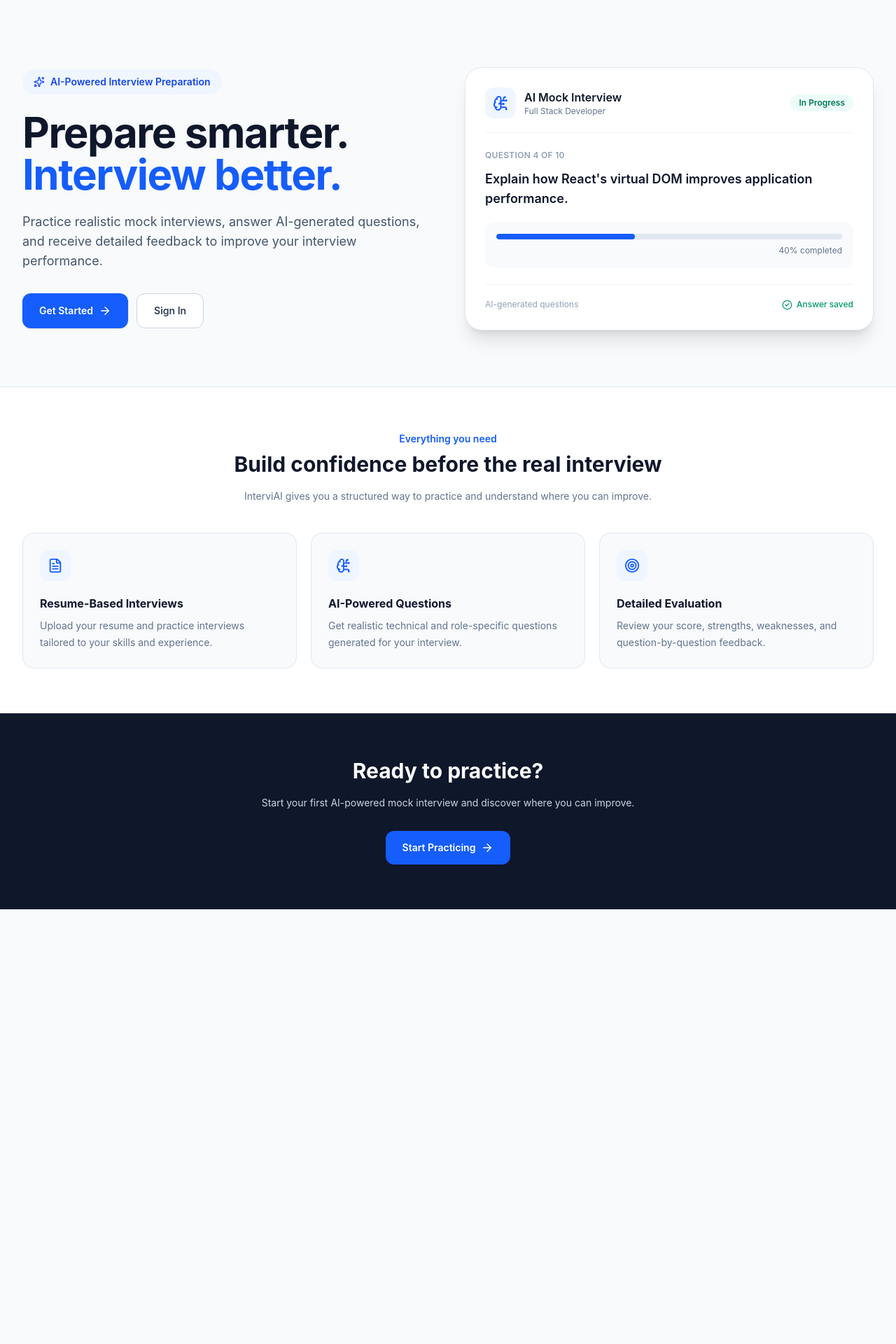
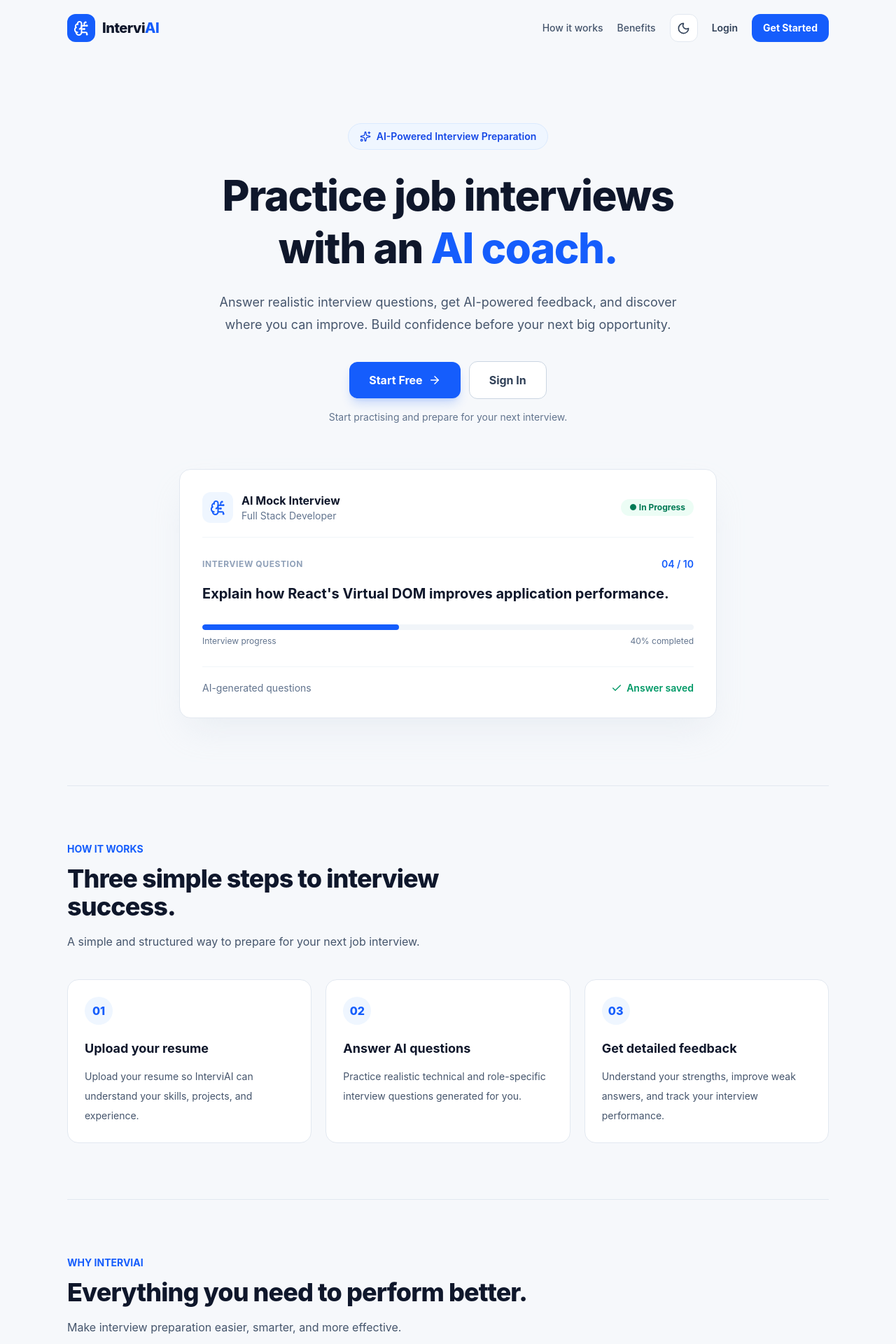
Before and after one commit to Sujalpatil-2007/Intervi_AI, a React (Vite) app in the folder client/: page / in a window 1280 px wide. Shown: the top 1920 px of the page at 70% size. Before the commit the page ends 1299 px from the top, so only its background shows below. Built offline with nearby package versions, Linux system fonts and the light colour scheme; no server answers.

Commit message:
updated and dark mode added

```diff
--- a/client/src/pages/public/HomePage.jsx
+++ b/client/src/pages/public/HomePage.jsx
@@ -1,202 +1,357 @@
 import { Link } from "react-router-dom";
+import { useTheme } from "../../context/ThemeContext";
 import {
   ArrowRight,
   BrainCircuit,
-  CheckCircle2,
+  Check,
   FileText,
+  Moon,
+  Sun,
+  Target,
+  Mic,
+  TrendingUp,
   Sparkles,
-  Target,
 } from "lucide-react";
 import { motion } from "framer-motion";
 
 function HomePage() {
+  const { theme, toggleTheme } = useTheme();
+
+  const steps = [
+    {
+      number: "01",
+      title: "Upload your resume",
+      description:
+        "Upload your resume so InterviAI can understand your skills, projects, and experience.",
+    },
+    {
+      number: "02",
+      title: "Answer AI questions",
+      description:
+        "Practice realistic technical and role-specific interview questions generated for you.",
+    },
+    {
+      number: "03",
+      title: "Get detailed feedback",
+      description:
+        "Understand your strengths, improve weak answers, and track your interview performance.",
+    },
+  ];
+
+  const benefits = [
+    {
+      icon: BrainCircuit,
+      title: "AI-powered questions",
+      description:
+        "Practice relevant questions based on your selected role and experience.",
+    },
+    {
+      icon: Target,
+      title: "Improve your answers",
+      description:
+        "Understand where you need to improve with structured interview feedback.",
+    },
+    {
+      icon: Mic,
+      title: "Practice with confidence",
+      description:
+        "Prepare for real interviews by practising whenever and wherever you want.",
+    },
+    {
+      icon: TrendingUp,
+      title: "Track your progress",
+      description:
+        "Review your previous interviews, scores, and performance over time.",
+    },
+  ];
+
   return (
-    <main className="min-h-screen bg-slate-50">
+    <main className="min-h-screen bg-[#F6F8FB] text-slate-900 transition-colors duration-200 dark:bg-[#0B1120] dark:text-slate-100">
+      <div className="mx-auto max-w-6xl px-5 sm:px-8">
+        {/* Navbar */}
+        <header className="flex items-center justify-between py-5">
+          <Link to="/" className="flex items-center gap-2.5">
+            <div className="flex h-10 w-10 items-center justify-center rounded-xl bg-blue-600 text-white">
+              <BrainCircuit size={23} />
+            </div>
+
+            <span className="text-xl font-extrabold tracking-tight">
+              Intervi<span className="text-blue-600">AI</span>
+            </span>
+          </Link>
+
+          <nav className="flex items-center gap-3 sm:gap-5">
+            <a
+              href="#how"
+              className="hidden text-sm font-medium text-slate-600 transition hover:text-blue-600 dark:text-slate-300 sm:block"
+            >
+              How it works
+            </a>
+
+            <a
+              href="#benefits"
+              className="hidden text-sm font-medium text-slate-600 transition hover:text-blue-600 dark:text-slate-300 sm:block"
+            >
+              Benefits
+            </a>
+
+            <button
+              type="button"
+              onClick={toggleTheme}
+              aria-label={
+                theme === "dark"
+                  ? "Switch to light mode"
+                  : "Switch to dark mode"
+              }
+              className="flex h-10 w-10 items-center justify-center rounded-xl border border-slate-200 bg-white text-slate-700 transition hover:border-blue-400 dark:border-slate-700 dark:bg-[#111A2E] dark:text-slate-200"
+            >
+              {theme === "dark" ? <Sun size={19} /> : <Moon size={19} />}
+            </button>
+
+            <Link
+              to="/login"
+              className="hidden text-sm font-semibold text-slate-700 transition hover:text-blue-600 dark:text-slate-200 sm:block"
+            >
+              Login
+            </Link>
+
+            <Link
+              to="/register"
+              className="rounded-xl bg-blue-600 px-4 py-2.5 text-sm font-bold text-white transition hover:bg-blue-700"
+            >
+              Get Started
+            </Link>
+          </nav>
+        </header>
+
         {/* Hero */}
-      <section className="relative overflow-hidden">
-        <div className="mx-auto max-w-7xl px-4 pb-20 pt-16 sm:px-6 sm:pt-24 lg:px-8">
-          <div className="grid items-center gap-12 lg:grid-cols-2">
+        <section className="py-16 text-center sm:py-24">
           <motion.div
-              initial={{ opacity: 0, x: -20 }}
-              animate={{ opacity: 1, x: 0 }}
+            initial={{ opacity: 0, y: 15 }}
+            animate={{ opacity: 1, y: 0 }}
             transition={{ duration: 0.5 }}
           >
-              <div className="inline-flex items-center gap-2 rounded-full bg-blue-50 px-4 py-2 text-sm font-semibold text-blue-700">
+            <div className="mx-auto inline-flex items-center gap-2 rounded-full border border-blue-100 bg-blue-50 px-4 py-2 text-sm font-semibold text-blue-700 dark:border-blue-900 dark:bg-[#16233F] dark:text-blue-300">
               <Sparkles size={16} />
               AI-Powered Interview Preparation
             </div>
 
-              <h1 className="mt-6 text-4xl font-bold tracking-tight text-slate-900 sm:text-5xl lg:text-6xl">
-                Prepare smarter.
-                <span className="block text-blue-600">Interview better.</span>
+            <h1 className="mx-auto mt-7 max-w-3xl text-4xl font-extrabold leading-tight tracking-tight sm:text-5xl lg:text-6xl">
+              Practice job interviews with an{" "}
+              <span className="text-blue-600">AI coach.</span>
             </h1>
 
-              <p className="mt-6 max-w-xl text-base leading-7 text-slate-600 sm:text-lg">
-                Practice realistic mock interviews, answer AI-generated
-                questions, and receive detailed feedback to improve your
-                interview performance.
+            <p className="mx-auto mt-6 max-w-2xl text-base leading-8 text-slate-600 dark:text-slate-400 sm:text-lg">
+              Answer realistic interview questions, get AI-powered feedback, and
+              discover where you can improve. Build confidence before your next
+              big opportunity.
             </p>
 
-              <div className="mt-8 flex flex-col gap-3 sm:flex-row">
+            <div className="mt-9 flex flex-col items-center justify-center gap-3 sm:flex-row">
               <Link
-                  to="/dashboard"
-                  className="inline-flex items-center justify-center gap-2 rounded-xl bg-blue-600 px-6 py-3.5 text-sm font-semibold text-white shadow-sm transition hover:bg-blue-700"
+                to="/register"
+                className="inline-flex w-full items-center justify-center gap-2 rounded-xl bg-blue-600 px-7 py-3.5 font-bold text-white shadow-lg shadow-blue-600/20 transition hover:-translate-y-0.5 hover:bg-blue-700 sm:w-auto"
               >
-                  Get Started
+                Start Free
                 <ArrowRight size={18} />
               </Link>
 
               <Link
                 to="/login"
-                  className="inline-flex items-center justify-center rounded-xl border border-slate-300 bg-white px-6 py-3.5 text-sm font-semibold text-slate-700 transition hover:bg-slate-50"
+                className="inline-flex w-full items-center justify-center rounded-xl border border-slate-300 bg-white px-7 py-3.5 font-bold text-slate-700 transition hover:border-blue-400 dark:border-slate-700 dark:bg-[#111A2E] dark:text-slate-200 sm:w-auto"
               >
                 Sign In
               </Link>
             </div>
+
+            <p className="mt-4 text-sm text-slate-500 dark:text-slate-500">
+              Start practising and prepare for your next interview.
+            </p>
           </motion.div>
 
-            {/* Hero visual */}
+          {/* Product preview */}
           <motion.div
-              initial={{ opacity: 0, x: 20 }}
-              animate={{ opacity: 1, x: 0 }}
-              transition={{ duration: 0.5, delay: 0.1 }}
-              className="relative"
+            initial={{ opacity: 0, y: 25 }}
+            animate={{ opacity: 1, y: 0 }}
+            transition={{ duration: 0.6, delay: 0.2 }}
+            className="mx-auto mt-16 max-w-3xl"
           >
-              <div className="rounded-3xl border border-slate-200 bg-white p-5 shadow-xl sm:p-7">
-                <div className="flex items-center gap-3 border-b border-slate-100 pb-5">
-                  <div className="flex h-11 w-11 items-center justify-center rounded-xl bg-blue-50 text-blue-600">
+            <div className="rounded-2xl border border-slate-200 bg-white p-5 text-left shadow-2xl shadow-slate-300/30 sm:p-8 dark:border-slate-700 dark:bg-[#111A2E] dark:shadow-black/20">
+              <div className="flex flex-wrap items-center justify-between gap-4 border-b border-slate-100 pb-5 dark:border-slate-700">
+                <div className="flex items-center gap-3">
+                  <div className="flex h-11 w-11 items-center justify-center rounded-xl bg-blue-50 text-blue-600 dark:bg-[#16233F] dark:text-blue-400">
                     <BrainCircuit size={23} />
                   </div>
 
                   <div>
-                    <p className="font-semibold text-slate-900">
-                      AI Mock Interview
-                    </p>
-                    <p className="text-xs text-slate-500">
+                    <h3 className="font-bold">AI Mock Interview</h3>
+                    <p className="text-sm text-slate-500 dark:text-slate-400">
                       Full Stack Developer
-                    </p>
-                  </div>
-
-                  <span className="ml-auto rounded-full bg-emerald-50 px-3 py-1 text-xs font-semibold text-emerald-700">
-                    In Progress
-                  </span>
-                </div>
-
-                <div className="py-6">
-                  <p className="text-xs font-semibold uppercase tracking-wide text-slate-400">
-                    Question 4 of 10
-                  </p>
-
-                  <h2 className="mt-3 text-lg font-semibold leading-7 text-slate-900">
-                    Explain how React's virtual DOM improves application
-                    performance.
-                  </h2>
-
-                  <div className="mt-5 rounded-xl bg-slate-50 p-4">
-                    <div className="h-2 w-full overflow-hidden rounded-full bg-slate-200">
-                      <div className="h-full w-[40%] rounded-full bg-blue-600" />
-                    </div>
-
-                    <p className="mt-2 text-right text-xs text-slate-500">
-                      40% completed
                     </p>
                   </div>
                 </div>
 
-                <div className="flex items-center justify-between border-t border-slate-100 pt-5">
-                  <span className="text-xs text-slate-400">
+                <span className="rounded-full bg-emerald-50 px-3 py-1 text-xs font-bold text-emerald-700 dark:bg-emerald-950/50 dark:text-emerald-400">
+                  ● In Progress
+                </span>
+              </div>
+
+              <div className="py-7">
+                <div className="flex items-center justify-between">
+                  <p className="text-xs font-bold uppercase tracking-wider text-slate-400">
+                    Interview Question
+                  </p>
+                  <span className="text-sm font-semibold text-blue-600">
+                    04 / 10
+                  </span>
+                </div>
+
+                <h3 className="mt-4 text-lg font-bold leading-8 sm:text-xl">
+                  Explain how React's Virtual DOM improves application
+                  performance.
+                </h3>
+
+                <div className="mt-7">
+                  <div className="h-2 overflow-hidden rounded-full bg-slate-100 dark:bg-slate-700">
+                    <div className="h-full w-[40%] rounded-full bg-blue-600" />
+                  </div>
+
+                  <div className="mt-2 flex justify-between text-xs text-slate-500 dark:text-slate-400">
+                    <span>Interview progress</span>
+                    <span>40% completed</span>
+                  </div>
+                </div>
+              </div>
+
+              <div className="flex flex-wrap items-center justify-between gap-3 border-t border-slate-100 pt-5 dark:border-slate-700">
+                <span className="text-sm text-slate-500 dark:text-slate-400">
                   AI-generated questions
                 </span>
 
-                  <span className="inline-flex items-center gap-1.5 text-xs font-medium text-emerald-600">
-                    <CheckCircle2 size={15} />
+                <span className="flex items-center gap-1.5 text-sm font-semibold text-emerald-600 dark:text-emerald-400">
+                  <Check size={16} />
                   Answer saved
                 </span>
               </div>
             </div>
           </motion.div>
-          </div>
-        </div>
         </section>
 
-      {/* Features */}
-      <section className="border-t border-slate-200 bg-white py-16">
-        <div className="mx-auto max-w-7xl px-4 sm:px-6 lg:px-8">
-          <div className="mx-auto max-w-2xl text-center">
-            <p className="text-sm font-semibold text-blue-600">
-              Everything you need
-            </p>
+        {/* How it works */}
+        <section
+          id="how"
+          className="scroll-mt-8 border-t border-slate-200 py-16 dark:border-slate-800 sm:py-20"
+        >
+          <div className="max-w-2xl">
+            <p className="text-sm font-bold text-blue-600">HOW IT WORKS</p>
 
-            <h2 className="mt-2 text-3xl font-bold text-slate-900">
-              Build confidence before the real interview
+            <h2 className="mt-3 text-3xl font-extrabold tracking-tight sm:text-4xl">
+              Three simple steps to interview success.
             </h2>
 
-            <p className="mt-4 text-sm leading-6 text-slate-500">
-              InterviAI gives you a structured way to practice and understand
-              where you can improve.
+            <p className="mt-4 leading-7 text-slate-600 dark:text-slate-400">
+              A simple and structured way to prepare for your next job
+              interview.
             </p>
           </div>
 
           <div className="mt-10 grid gap-5 md:grid-cols-3">
-            <FeatureCard
-              icon={FileText}
-              title="Resume-Based Interviews"
-              description="Upload your resume and practice interviews tailored to your skills and experience."
-            />
+            {steps.map((step) => (
+              <motion.div
+                key={step.number}
+                whileHover={{ y: -4 }}
+                className="rounded-2xl border border-slate-200 bg-white p-6 transition dark:border-slate-700 dark:bg-[#111A2E]"
+              >
+                <div className="mb-5 flex h-10 w-10 items-center justify-center rounded-full bg-blue-50 font-extrabold text-blue-600 dark:bg-[#16233F] dark:text-blue-400">
+                  {step.number}
+                </div>
 
-            <FeatureCard
-              icon={BrainCircuit}
-              title="AI-Powered Questions"
-              description="Get realistic technical and role-specific questions generated for your interview."
-            />
+                <h3 className="text-lg font-bold">{step.title}</h3>
 
-            <FeatureCard
-              icon={Target}
-              title="Detailed Evaluation"
-              description="Review your score, strengths, weaknesses, and question-by-question feedback."
-            />
+                <p className="mt-3 text-sm leading-7 text-slate-600 dark:text-slate-400">
+                  {step.description}
+                </p>
+              </motion.div>
+            ))}
           </div>
+        </section>
+
+        {/* Benefits */}
+        <section
+          id="benefits"
+          className="scroll-mt-8 border-t border-slate-200 py-16 dark:border-slate-800 sm:py-20"
+        >
+          <div className="max-w-2xl">
+            <p className="text-sm font-bold text-blue-600">WHY INTERVIAI</p>
+
+            <h2 className="mt-3 text-3xl font-extrabold tracking-tight sm:text-4xl">
+              Everything you need to perform better.
+            </h2>
+
+            <p className="mt-4 leading-7 text-slate-600 dark:text-slate-400">
+              Make interview preparation easier, smarter, and more effective.
+            </p>
+          </div>
+
+          <div className="mt-10 grid gap-x-10 gap-y-9 sm:grid-cols-2">
+            {benefits.map((benefit) => {
+              const Icon = benefit.icon;
+
+              return (
+                <div key={benefit.title} className="flex gap-4">
+                  <div className="flex h-11 w-11 shrink-0 items-center justify-center rounded-xl bg-blue-50 text-blue-600 dark:bg-[#16233F] dark:text-blue-400">
+                    <Icon size={22} />
+                  </div>
+
+                  <div>
+                    <h3 className="font-bold">{benefit.title}</h3>
+                    <p className="mt-2 text-sm leading-7 text-slate-600 dark:text-slate-400">
+                      {benefit.description}
+                    </p>
+                  </div>
+                </div>
+              );
+            })}
           </div>
         </section>
 
         {/* CTA */}
-      <section className="bg-slate-900 py-16">
-        <div className="mx-auto max-w-3xl px-4 text-center sm:px-6">
-          <h2 className="text-3xl font-bold text-white">Ready to practice?</h2>
+        <section className="mb-16 rounded-3xl bg-[#EAF1FF] px-6 py-14 text-center dark:bg-[#16233F] sm:mb-20 sm:px-12">
+          <h2 className="text-3xl font-extrabold tracking-tight sm:text-4xl">
+            Ready for your first practice question?
+          </h2>
 
-          <p className="mt-4 text-sm leading-6 text-slate-300">
-            Start your first AI-powered mock interview and discover where you
-            can improve.
+          <p className="mx-auto mt-4 max-w-xl leading-7 text-slate-600 dark:text-slate-400">
+            Start your AI-powered mock interview journey today. Practise,
+            improve, and get one step closer to your dream job.
           </p>
 
           <Link
-            to="/dashboard"
-            className="mt-7 inline-flex items-center gap-2 rounded-xl bg-blue-600 px-6 py-3.5 text-sm font-semibold text-white transition hover:bg-blue-500"
+            to="/register"
+            className="mt-7 inline-flex items-center justify-center gap-2 rounded-xl bg-blue-600 px-7 py-3.5 font-bold text-white transition hover:-translate-y-0.5 hover:bg-blue-700"
           >
-            Start Practicing
+            Get Started Free
             <ArrowRight size={18} />
           </Link>
+        </section>
+
+        {/* Footer */}
+        <footer className="border-t border-slate-200 py-8 text-center dark:border-slate-800">
+          <Link to="/" className="text-lg font-extrabold">
+            Intervi<span className="text-blue-600">AI</span>
+          </Link>
+
+          <p className="mt-2 text-sm text-slate-500 dark:text-slate-400">
+            Practice smarter. Interview better.
+          </p>
+
+          <p className="mt-5 text-xs text-slate-400">
+            © {new Date().getFullYear()} InterviAI. All rights reserved.
+          </p>
+        </footer>
       </div>
-      </section>
     </main>
   );
 }
 
-function FeatureCard({ icon: Icon, title, description }) {
-  return (
-    <motion.div
-      whileHover={{ y: -4 }}
-      className="rounded-2xl border border-slate-200 bg-slate-50 p-6 transition-shadow hover:shadow-md"
-    >
-      <div className="flex h-11 w-11 items-center justify-center rounded-xl bg-blue-50 text-blue-600">
-        <Icon size={22} />
-      </div>
-
-      <h3 className="mt-5 font-bold text-slate-900">{title}</h3>
-
-      <p className="mt-2 text-sm leading-6 text-slate-500">{description}</p>
-    </motion.div>
-  );
-}
-
 export default HomePage;
```
Lines whose indentation alone changed are shown as unchanged.
